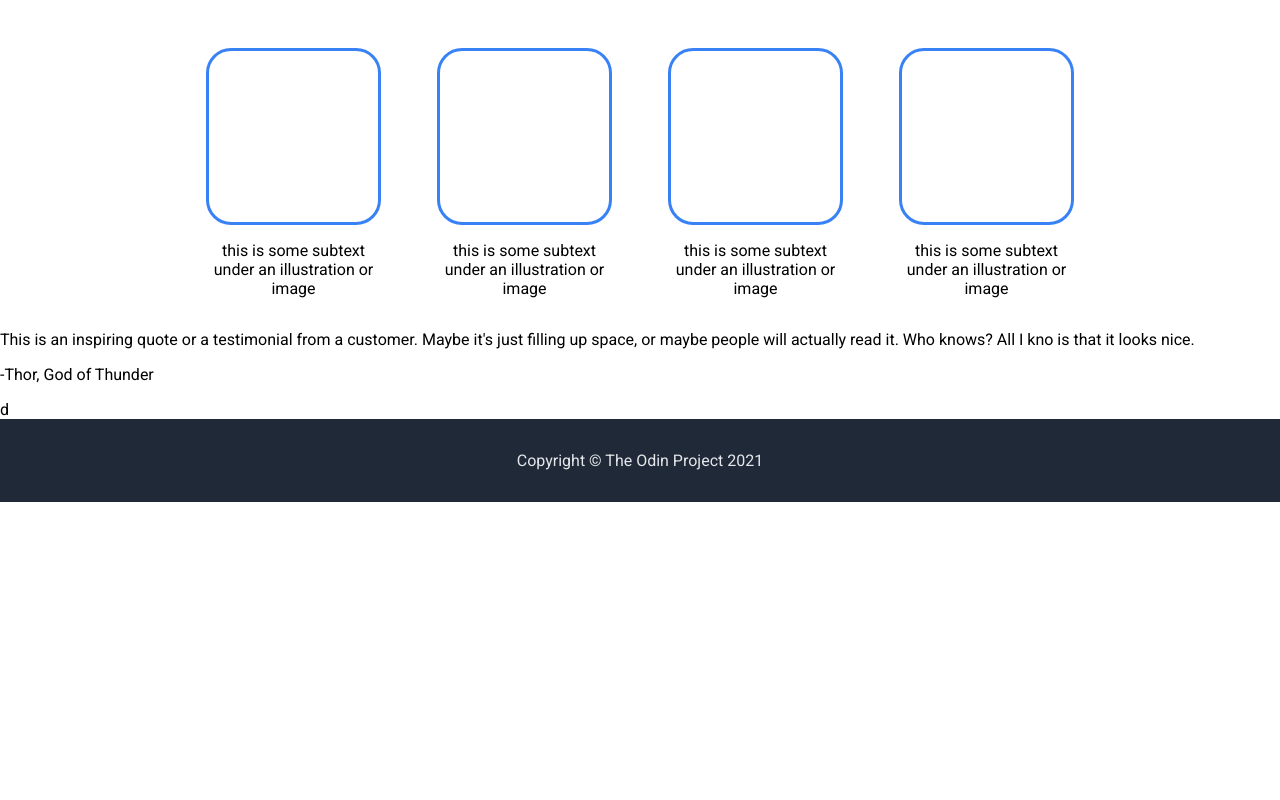
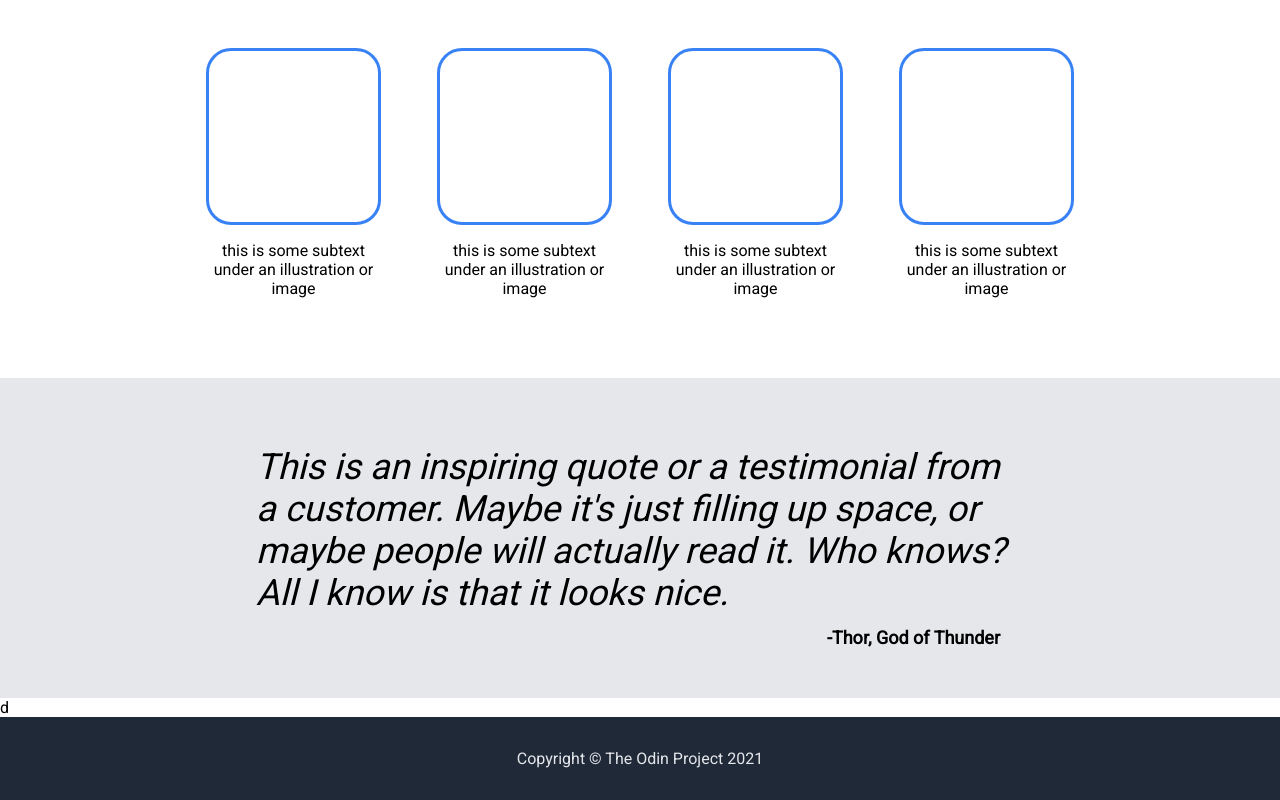
Before and after one commit to EmilioBlacksmith/Landing_Page, a plain HTML site: page index.html in a window 1280 px wide. Shown: the part 589-1389 px from the top of the page. Before the commit the page ends 1091 px from the top, so only its background shows below. Drawn offline with Linux system fonts and the light colour scheme.

Commit message:
style(index): add style to quote section - Fix grammar on index.html

```diff
--- a/index.html
+++ b/index.html
@@ -58,7 +58,7 @@
 
         <div class="quote">
             <p class="epigram">
-                This is an inspiring quote or a testimonial from a customer. Maybe it's just filling up space, or maybe people will actually read it. Who knows? All I kno is that it looks nice.
+                This is an inspiring quote or a testimonial from a customer. Maybe it's just filling up space, or maybe people will actually read it. Who knows? All I know is that it looks nice.
             </p>
             <p class="epigrammist">
                 -Thor, God of Thunder
--- a/style.css
+++ b/style.css
@@ -99,6 +99,7 @@ body{
 .blocks{
     display: flex;
     flex-direction: column;
+    margin-bottom: 64px;
 }
 
 .blocks .title{
@@ -138,6 +139,33 @@ body{
 
 /* Inspirational Quote */
 
+.quote{
+    background-color: #e5e7eb;
+    display: flex;
+    flex-direction: column;
+    justify-content: center;
+    align-content: center;
+    gap: 0px;
+    margin: 0px;
+    padding: 32px;
+}
+
+.quote .epigram{
+    font-size: 36px;
+    font-style: italic;
+    font-weight: lighter;
+    margin-bottom: -5px;
+    width: 48rem;
+    align-self: center;
+}
+
+.quote .epigrammist{
+    font-size: 18px;
+    font-weight: bold;
+    width: 45rem;
+    text-align: right;
+    align-self: center;
+}
 
 
 /* Call to Action */
```
